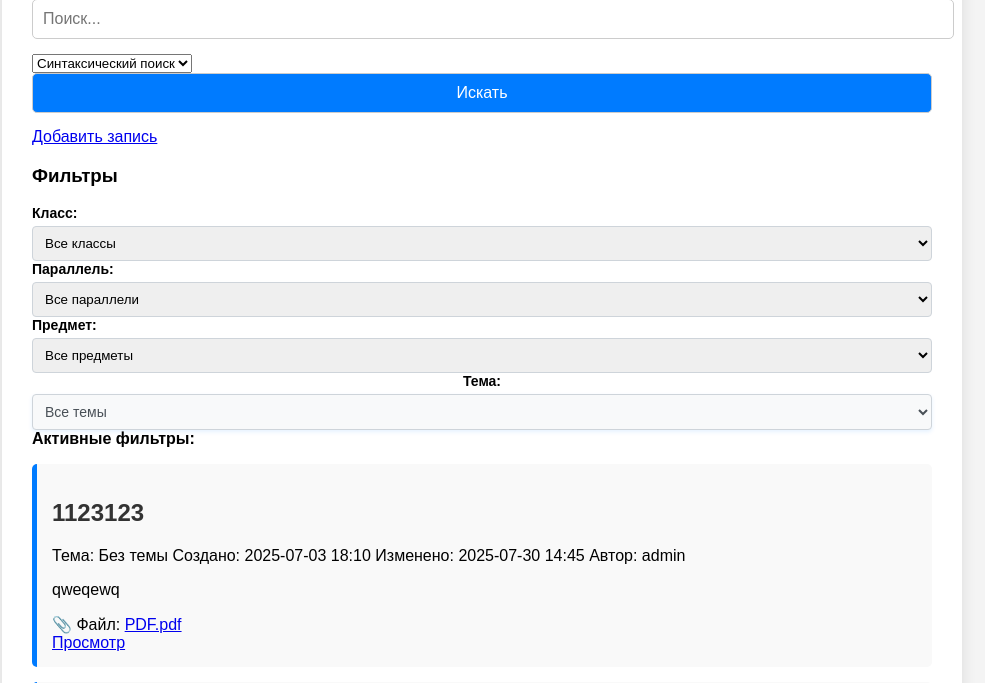
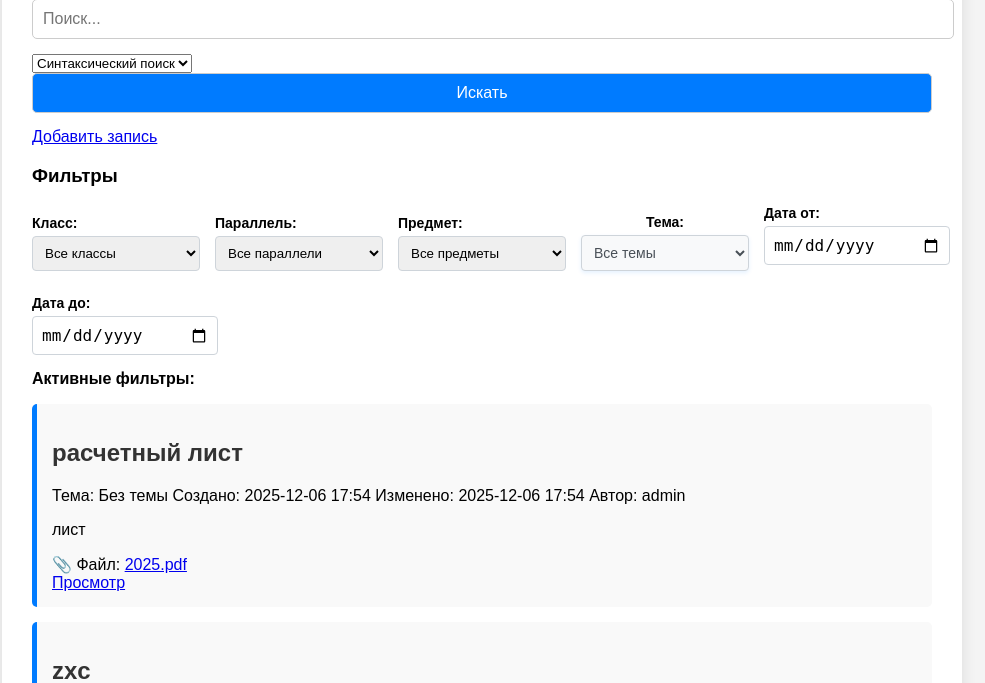
Before and after one commit to os-leap/VKR, a Flask app: page / in a window 1280 px wide. Shown: the part 203-886 px from the top of the page, without its empty margins (158-1143 px from the left). Run offline with Flask 3, Linux system fonts and the light colour scheme; the visitor is signed in with stand-in values (Sample User, id 1).

Commit message:
**Улучшена фильтрация записей с поддержкой даты и сортировки по времени**
- Обновлен файл `app.py`: добавлена фильтрация по дате (от и до) в маршруте `/`, реализована сортировка записей по `created_at` в обратном порядке (новые сверху)
- Обновлен файл `templates/index.html`: добавлены поля ввода для даты (`date_from`, `date_to`) в панели фильтрации, интегрированы обработчики изменения
- Обновлен файл `static/style.css`: улучшены стили для форм фильтрации, добавлены компактные стили для выбора дат и тем

Внешний вид панели фильтрации стал более удобным и функциональным, теперь пользователи могут фильтровать записи по дате создания и просматривать новые записи сверху.

```diff
--- a/app.py
+++ b/app.py
@@ -235,6 +235,8 @@ def index():
     selected_parallel = request.args.get('parallel', '')
     selected_subject = request.args.get('subject', '')
     selected_topic = request.args.get('topic', 'Все темы')
+    date_from = request.args.get('date_from', '')
+    date_to = request.args.get('date_to', '')
 
     # Фильтруем записи по всем параметрам
     filtered_data = advanced_filter_manager.filter_entries(
@@ -243,6 +245,25 @@ def index():
         selected_subject=selected_subject,
         selected_topic=selected_topic
     )
+
+    # Применяем фильтрацию по дате, если указаны параметры
+    if date_from or date_to:
+        filtered_temp = []
+        for entry in filtered_data:
+            entry_date = datetime.fromisoformat(entry['created_at'].replace('Z', '+00:00'))
+            if date_from:
+                from_date = datetime.strptime(date_from, '%Y-%m-%d')
+                if entry_date.date() < from_date.date():
+                    continue
+            if date_to:
+                to_date = datetime.strptime(date_to, '%Y-%m-%d')
+                if entry_date.date() > to_date.date():
+                    continue
+            filtered_temp.append(entry)
+        filtered_data = filtered_temp
+
+    # Сортируем записи по дате создания (новые сверху)
+    filtered_data.sort(key=lambda x: x['created_at'], reverse=True)
 
     # Получаем доступные фильтры
     available_filters = advanced_filter_manager.get_available_filters()
@@ -268,6 +289,8 @@ def index():
         selected_class=selected_class,
         selected_parallel=selected_parallel,
         selected_subject=selected_subject,
+        date_from=date_from,
+        date_to=date_to,
         unique_classes=unique_classes,
         unique_parallels=unique_parallels,
         unique_subjects=unique_subjects
--- a/static/style.css
+++ b/static/style.css
@@ -513,6 +513,31 @@ li {
     margin-top: 20px;
 }
 
+.filter-grid {
+    display: grid;
+    grid-template-columns: repeat(auto-fit, minmax(150px, 1fr));
+    gap: 15px;
+    align-items: center;
+}
+
+.filter-group.date-filter {
+    display: flex;
+    flex-direction: column;
+}
+
+.filter-group.date-filter label {
+    font-weight: bold;
+    margin-bottom: 5px;
+    font-size: 14px;
+}
+
+.filter-group.date-filter input {
+    padding: 8px;
+    border: 1px solid #ced4da;
+    border-radius: 4px;
+    width: 100%;
+}
+
 /* Стили для сообщений об ошибках */
 .error-message {
     color: #721c24;
--- a/templates/index.html
+++ b/templates/index.html
@@ -54,7 +54,7 @@
     <div class="advanced-filter-panel">
       <h3>Фильтры</h3>
       <form method="GET" action="{{ url_for('index') }}">
-        <div class="filter-row">
+        <div class="filter-grid">
           <div class="filter-group">
             <label for="class">Класс:</label>
             <select name="class" id="class" onchange="this.form.submit()">
@@ -101,6 +101,16 @@
               {% endfor %}
             </select>
           </div>
+
+          <div class="filter-group date-filter">
+            <label for="date_from">Дата от:</label>
+            <input type="date" name="date_from" id="date_from" value="{{ date_from or '' }}" onchange="this.form.submit()">
+          </div>
+
+          <div class="filter-group date-filter">
+            <label for="date_to">Дата до:</label>
+            <input type="date" name="date_to" id="date_to" value="{{ date_to or '' }}" onchange="this.form.submit()">
+          </div>
         </div>
       </form>
     </div>
@@ -109,18 +119,24 @@
     <div class="active-filters">
       <strong>Активные фильтры:</strong>
       {% if selected_class %}
-        <span class="filter-badge">Класс: {{ selected_class }} <a href="{{ url_for('index', parallel=selected_parallel, subject=selected_subject, topic=selected_topic) }}">×</a></span>
+        <span class="filter-badge">Класс: {{ selected_class }} <a href="{{ url_for('index', parallel=selected_parallel, subject=selected_subject, topic=selected_topic, date_from=date_from, date_to=date_to) }}">×</a></span>
       {% endif %}
       {% if selected_parallel %}
-        <span class="filter-badge">Параллель: {{ selected_parallel }} <a href="{{ url_for('index', class=selected_class, subject=selected_subject, topic=selected_topic) }}">×</a></span>
+        <span class="filter-badge">Параллель: {{ selected_parallel }} <a href="{{ url_for('index', class=selected_class, subject=selected_subject, topic=selected_topic, date_from=date_from, date_to=date_to) }}">×</a></span>
       {% endif %}
       {% if selected_subject %}
-        <span class="filter-badge">Предмет: {{ selected_subject }} <a href="{{ url_for('index', class=selected_class, parallel=selected_parallel, topic=selected_topic) }}">×</a></span>
+        <span class="filter-badge">Предмет: {{ selected_subject }} <a href="{{ url_for('index', class=selected_class, parallel=selected_parallel, topic=selected_topic, date_from=date_from, date_to=date_to) }}">×</a></span>
       {% endif %}
       {% if selected_topic and selected_topic != 'Все темы' %}
-        <span class="filter-badge">Тема: {{ selected_topic }} <a href="{{ url_for('index', class=selected_class, parallel=selected_parallel, subject=selected_subject) }}">×</a></span>
+        <span class="filter-badge">Тема: {{ selected_topic }} <a href="{{ url_for('index', class=selected_class, parallel=selected_parallel, subject=selected_subject, date_from=date_from, date_to=date_to) }}">×</a></span>
       {% endif %}
-      {% if selected_class or selected_parallel or selected_subject or (selected_topic and selected_topic != 'Все темы') %}
+      {% if date_from %}
+        <span class="filter-badge">Дата от: {{ date_from }} <a href="{{ url_for('index', class=selected_class, parallel=selected_parallel, subject=selected_subject, topic=selected_topic, date_to=date_to) }}">×</a></span>
+      {% endif %}
+      {% if date_to %}
+        <span class="filter-badge">Дата до: {{ date_to }} <a href="{{ url_for('index', class=selected_class, parallel=selected_parallel, subject=selected_subject, topic=selected_topic, date_from=date_from) }}">×</a></span>
+      {% endif %}
+      {% if selected_class or selected_parallel or selected_subject or (selected_topic and selected_topic != 'Все темы') or date_from or date_to %}
         <a href="{{ url_for('index') }}" class="clear-filters-btn">Очистить все фильтры</a>
       {% endif %}
     </div>
```
Also changed, not shown: 1 other file.
